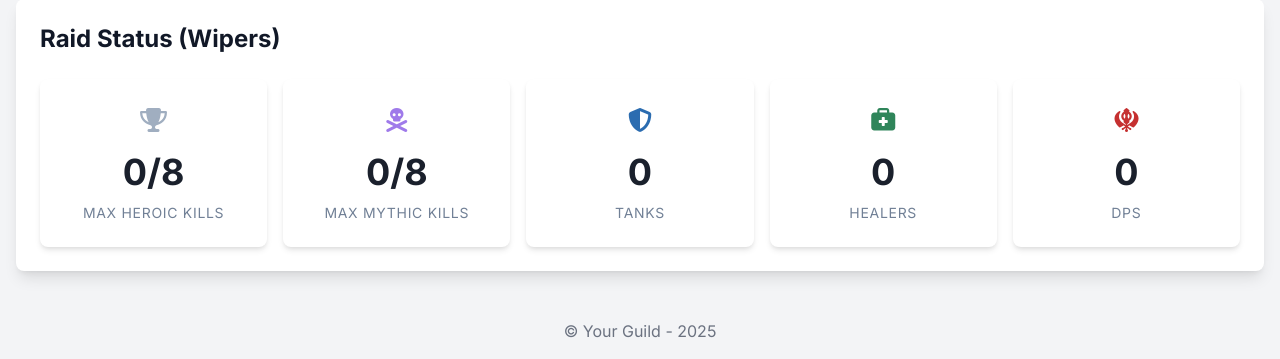
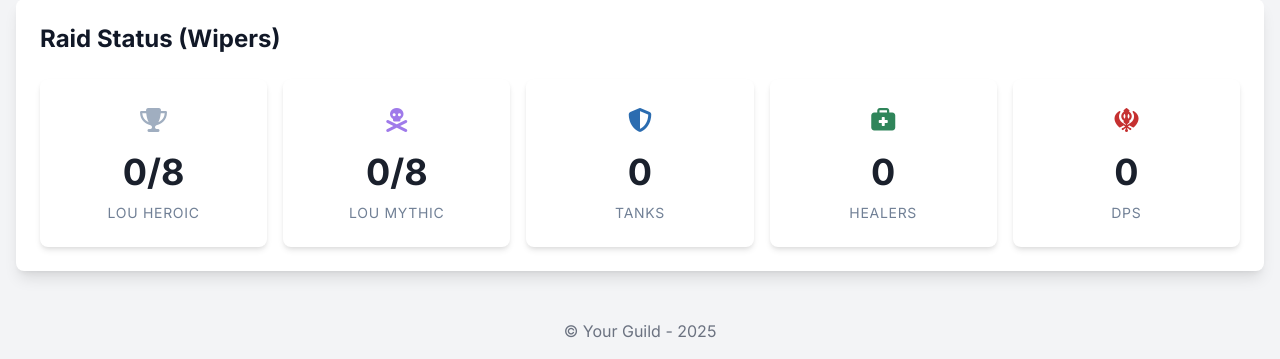
Before and after one commit to bpdaum/wipesontrash, a Flask app: page / in a window 1280 px wide. Shown: the part 581-940 px from the top of the page. Run offline with Flask 3, Linux system fonts and the light colour scheme; some libraries are stand-ins or nearby versions.

Commit message:
Main page updates with more stuff

```diff
--- a/templates/index.html
+++ b/templates/index.html
@@ -98,7 +98,7 @@
                      <div class="kpi-icon prog-heroic"><i class="fas fa-trophy"></i></div>
                      {# Display max kills / total bosses #}
                      <div class="kpi-value">{{ max_heroic_kills | default(0) }}/{{ heroic_total_bosses | default('?') }}</div>
-                     <div class="kpi-label">Max Heroic Kills</div>
+                     <div class="kpi-label">LoU Heroic</div>
                  </div>
 
                  {# Max Mythic Kills Card #}
@@ -106,7 +106,7 @@
                      <div class="kpi-icon prog-mythic"><i class="fas fa-skull-crossbones"></i></div>
                      {# Display max kills / total bosses #}
                      <div class="kpi-value">{{ max_mythic_kills | default(0) }}/{{ mythic_total_bosses | default('?') }}</div>
-                     <div class="kpi-label">Max Mythic Kills</div>
+                     <div class="kpi-label">LoU Mythic</div>
                  </div>
 
                  {# Tank Card #}
```
